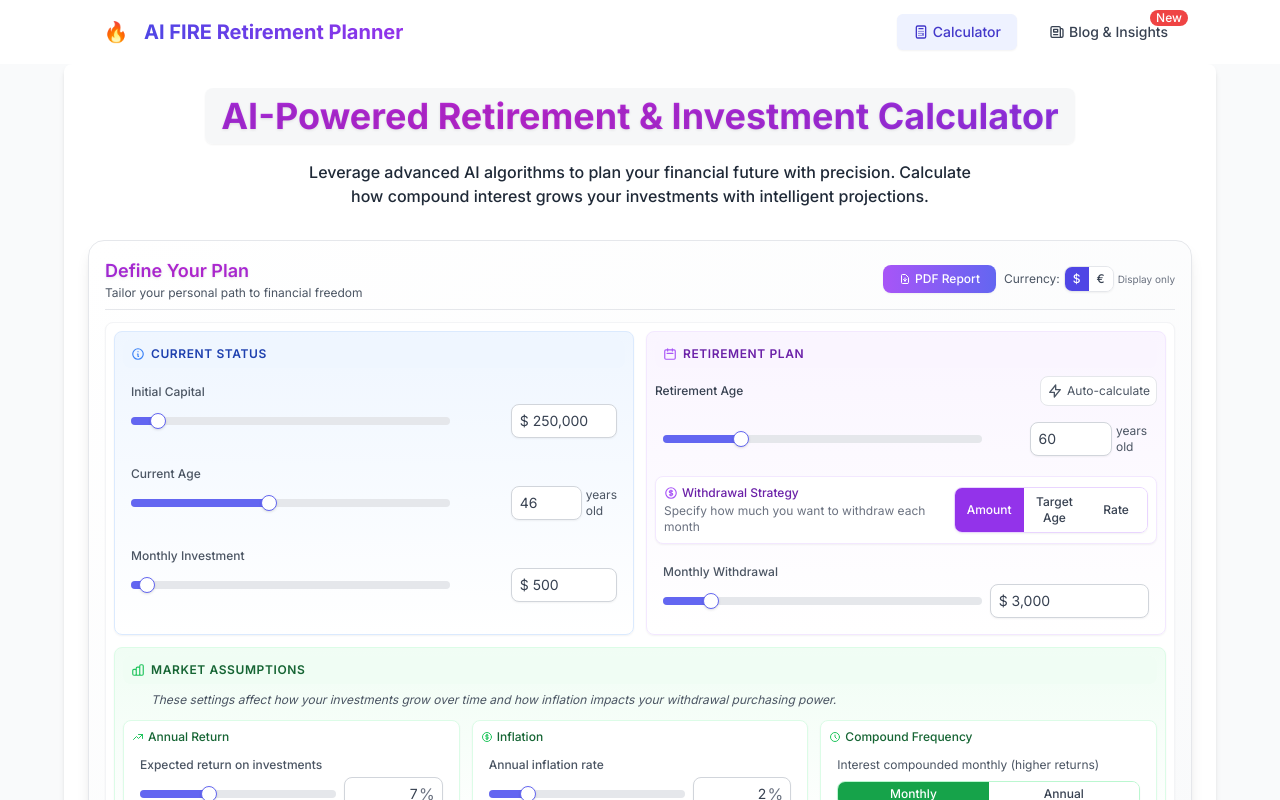
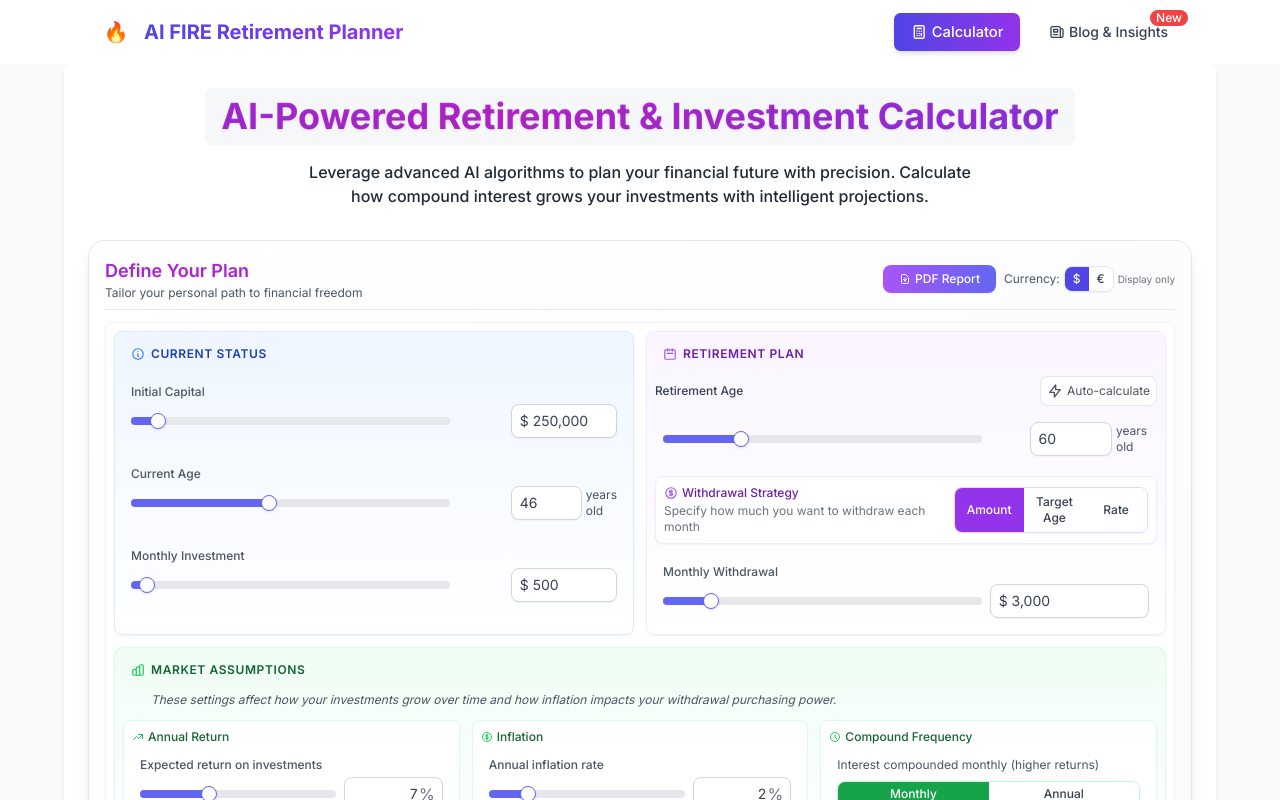
Before and after one commit to eriiiic/Retirement, a React (Create React App) app: page / in a window 1280 px wide. Shown: the top 800 px of the page. Built offline with nearby package versions, Linux system fonts and the light colour scheme.

Commit message:
Update Calculator button style to match Blog button style

```diff
--- a/src/components/common/Header.tsx
+++ b/src/components/common/Header.tsx
@@ -60,10 +60,10 @@ const Header = () => {
           <nav className="hidden md:flex items-center space-x-4">
             <Link
               to="/"
-              className={`text-sm font-medium transition-all duration-200 px-4 py-2 rounded-md ${
+              className={`text-sm font-medium transition-all duration-200 px-4 py-2 rounded-md flex items-center ${
                 isActive('/')
-                  ? 'text-indigo-700 bg-indigo-50 shadow-sm'
-                  : 'text-gray-700 hover:text-indigo-600 hover:bg-indigo-50'
+                  ? 'text-white bg-gradient-to-r from-indigo-600 to-purple-600 shadow-md transform scale-105'
+                  : 'text-gray-700 hover:text-indigo-600 hover:bg-indigo-50 hover:scale-105'
               }`}
             >
               <span className="flex items-center">
@@ -141,7 +141,7 @@ const Header = () => {
             to="/"
             className={`block px-4 py-3 rounded-lg text-base font-medium transition-colors ${
               isActive('/')
-                ? 'text-indigo-700 bg-indigo-50'
+                ? 'text-white bg-gradient-to-r from-indigo-600 to-purple-600'
                 : 'text-gray-700 hover:text-indigo-600 hover:bg-indigo-50'
             }`}
             onClick={() => setIsMenuOpen(false)}
```
